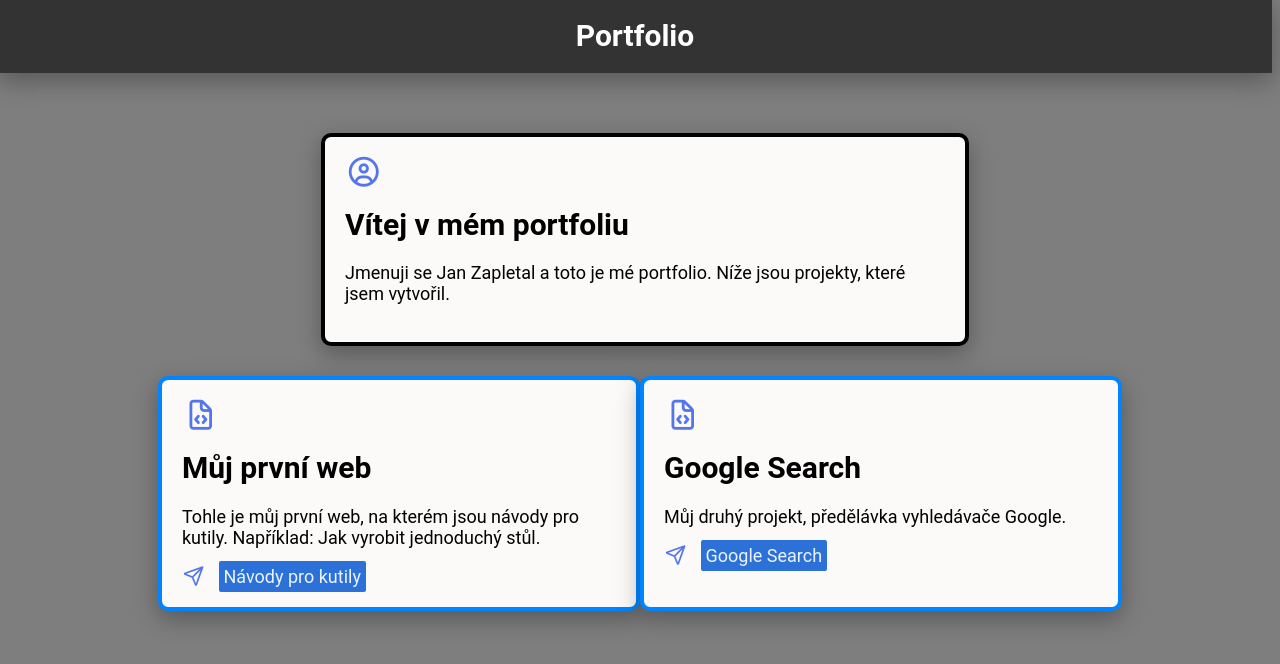
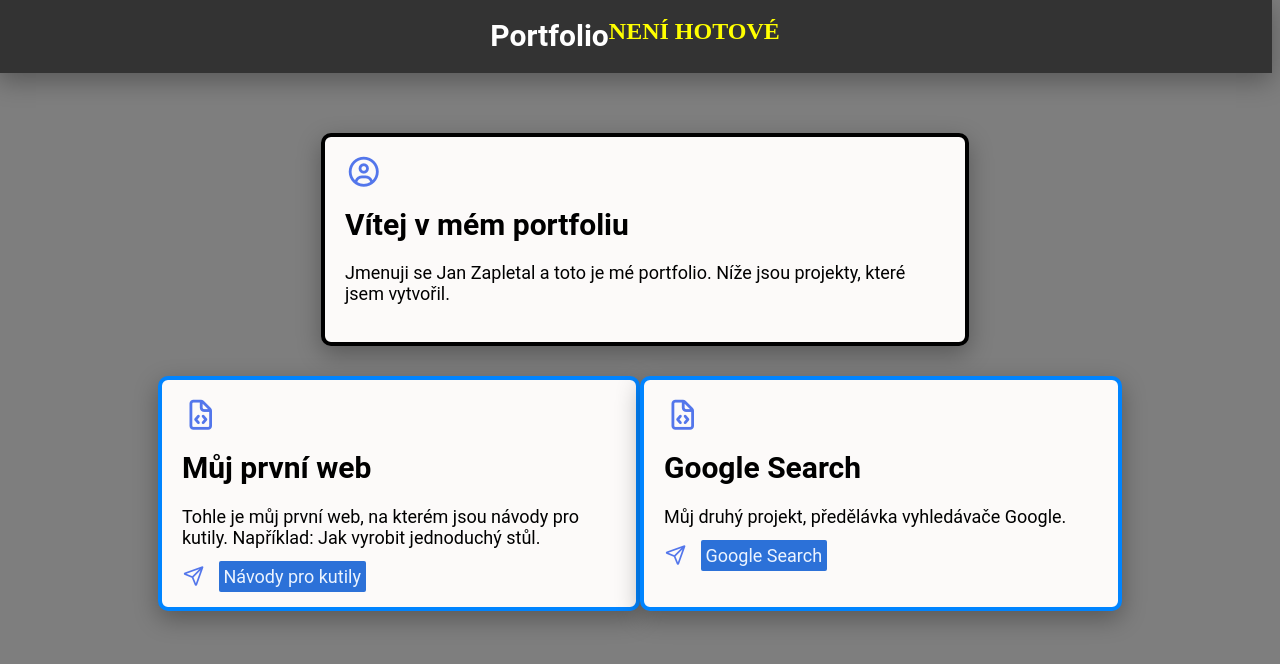
Before and after one commit to zapletaljan/zapletaljan.github.io, a plain HTML site: page index.html in a window 1280 px wide. Drawn offline with Linux system fonts and the light colour scheme.

Commit message:
yellow text

```diff
--- a/index.html
+++ b/index.html
@@ -15,6 +15,7 @@
     <div id="navbar">
 
         <h1 id="header">Portfolio</h1>
+        <h2 style="color: yellow;">NENÍ HOTOVÉ</h2>
 
     </div>
         <div class="container">
```
